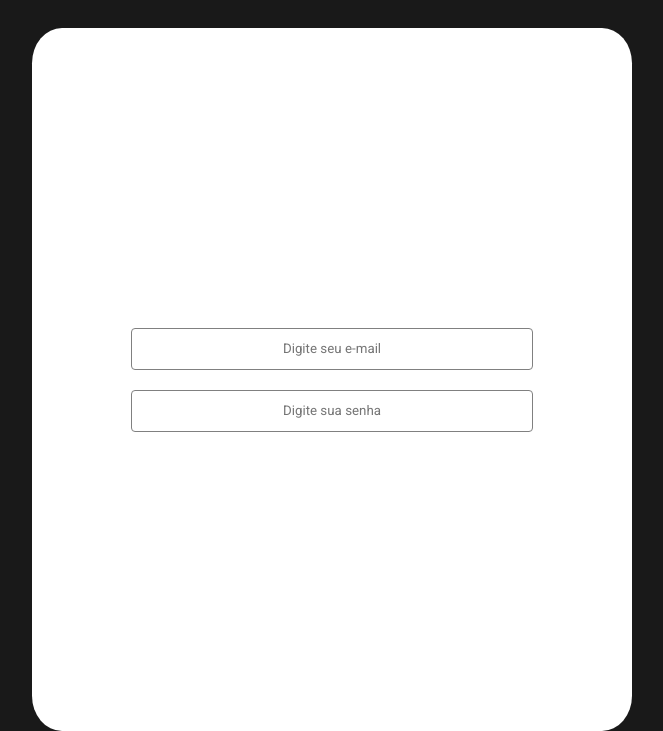
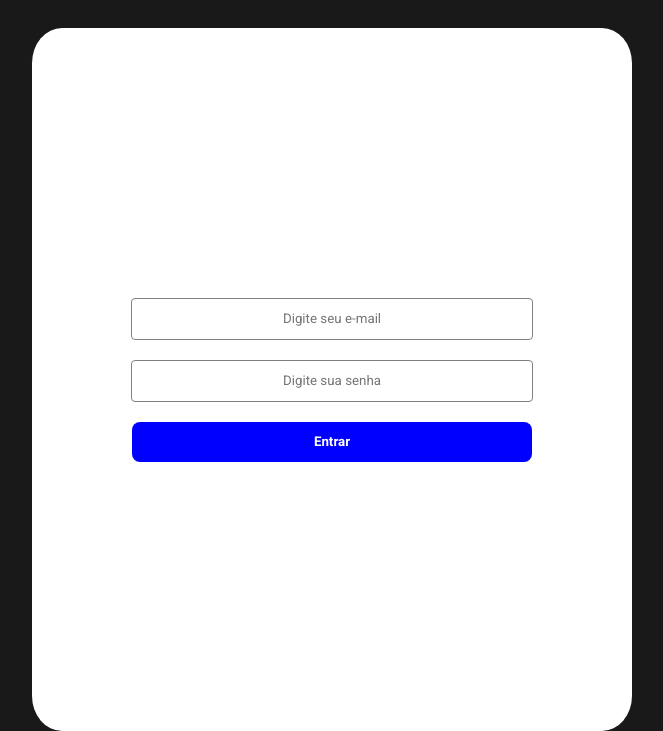
Before and after one commit to odouglasoliveira/login-page, a website: page index.html in a window 1280 px wide. Shown: the part 69-800 px from the top of the page, without its empty margins (308-971 px from the left). Drawn offline with Linux system fonts and the light colour scheme.

Commit message:
Criação do botão de login

```diff
--- a/index.html
+++ b/index.html
@@ -16,6 +16,7 @@
     <label for="password">
       <input type="password" name="password" id="password-input" placeholder="Digite sua senha">
     </label>
+    <button id="login-button">Entrar</button>
   </section>
 </body>
 <script src="script.js"></script>
--- a/style.css
+++ b/style.css
@@ -54,3 +54,21 @@ body {
   transition: 400ms;
   border: 1px solid blue;
 }
+
+#login-button {
+  width: 400px;
+  height: 40px;
+  color: white;
+  background-color: blue;
+  border: 0 none;
+  box-shadow: 0 0 0 0;
+  outline: 0;
+  cursor: pointer;
+  font-weight: 600;
+  border-radius: 8px;
+}
+
+#login-button:hover {
+  transition: 200ms;
+  background-color: rgb(0, 0, 163);
+}
```
